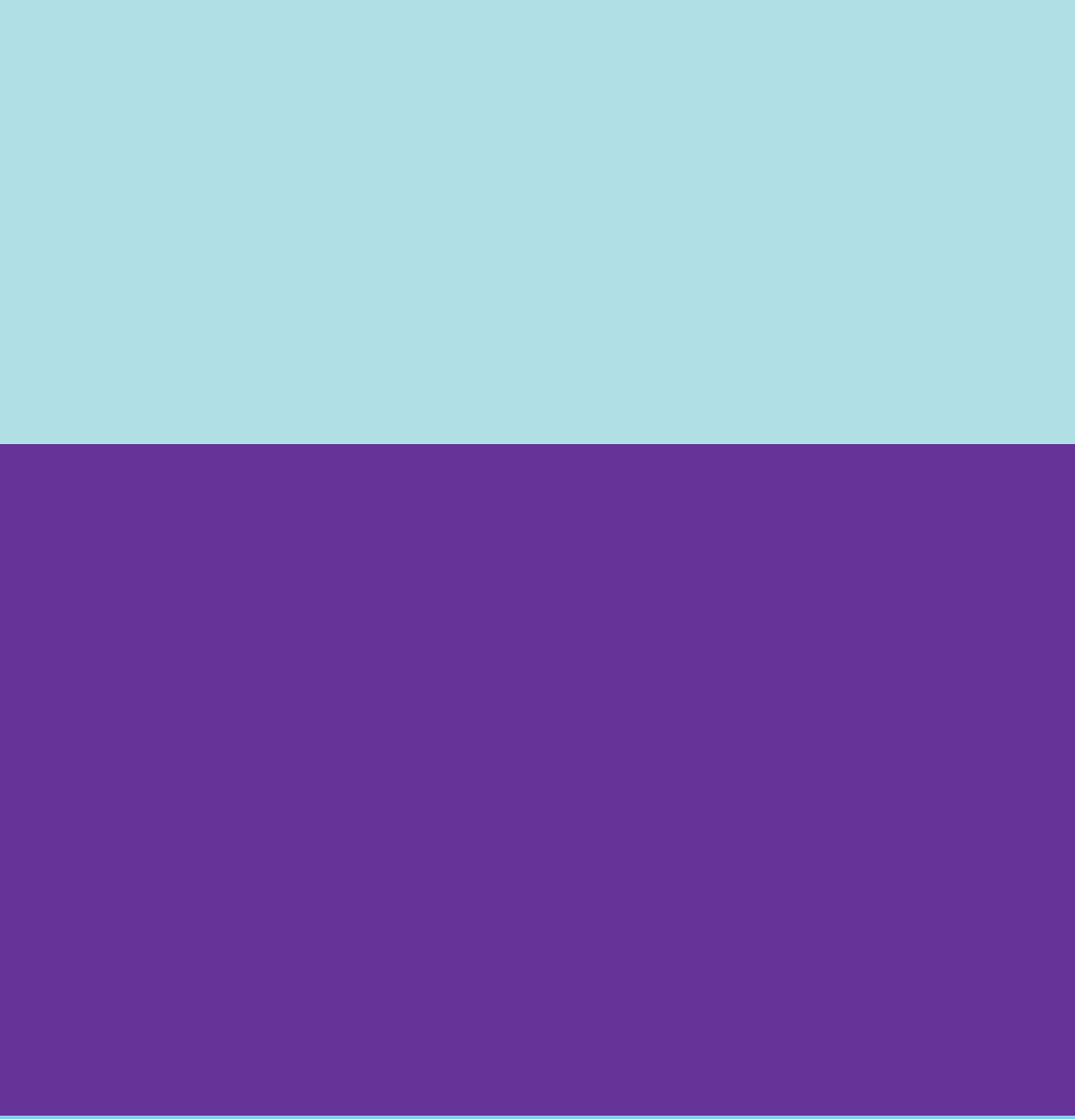
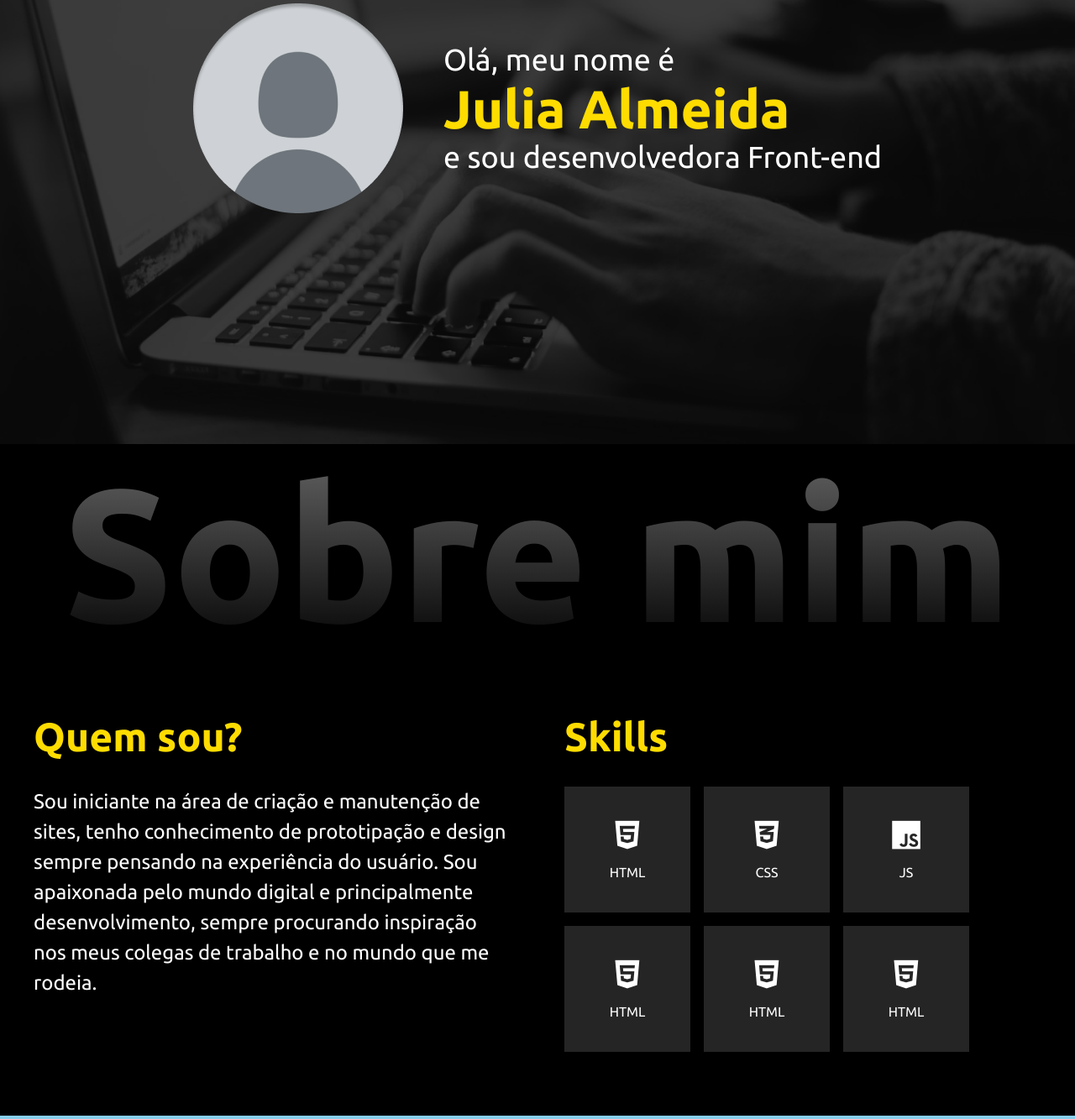
Before and after one commit to Xul14/Portifolio, a plain HTML site: page index.html in a window 1280 px wide. Shown: the part 271-1604 px from the top of the page at 84% size. Drawn offline with Linux system fonts and the light colour scheme; files whose address does not match are found by name.

Commit message:
Sobre mim

```diff
--- /dev/null
+++ b/css/home.css
@@ -0,0 +1,20 @@
+.home{
+    background-image: url(../img/Background.png) ;
+    background-repeat: no-repeat;
+    background-size: cover;
+    display: flex;
+    justify-content: center;
+    align-items: center;
+    gap: 48px;
+    width: 100%;
+}
+
+.home__text{
+    font-size: 2.25rem;
+}
+
+.home__name{
+    font-size: 4rem;
+    color: var(--primary-color);
+    font-weight: 700;
+}
--- /dev/null
+++ b/css/sobre-mim.css
@@ -0,0 +1,76 @@
+.sobre-mim{
+    display: grid;
+    grid-template-areas:
+    "title title"
+    "description skills";
+    max-width: 1200px;
+    width: 100%;
+    grid-template-rows: auto 1fr;
+    grid-template-columns: 1fr 1fr;
+    gap: 64px;
+}
+
+.section-title{
+    grid-area: title;
+    font-size: clamp( 2rem, 18vw, 14rem);
+    font-weight: 700;
+    text-align: center;
+    background: linear-gradient(#666,#000);
+    background-clip: text;
+    -webkit-background-clip: text;
+    color: transparent;
+}
+
+.description{
+    grid-area: description;
+    display: flex;
+    flex-direction: column;
+    gap: 32px;
+}
+
+.description__title{
+    font-size: 3rem;
+    color: var(--primary-color);
+}
+
+.description__text{
+    font-size: 1.5rem;
+    line-height: 150%;
+}
+
+.skills{
+    grid-area: skills;
+    gap: 32px;
+    display: flex;
+    flex-direction: column;
+}
+
+.skills__title{
+    font-size: 3rem;
+    color: var(--primary-color);
+}
+
+.skills__icons{
+    display: flex;
+    flex-wrap: wrap;
+    gap: 16px;
+}
+
+.skills__icons .icon{
+    width: 150px;
+    height: 150px;
+    background-color: var(--icon-color);
+    display: flex;
+    flex-direction: column;
+    justify-content: center;
+    align-items: center;
+    gap: 16px;
+}
+
+.skills__icons i{
+    font-size: 2.4rem;
+}
+
+.skills__icons span{
+    font-size: 1rem;
+}
--- a/css/style.css
+++ b/css/style.css
@@ -1,6 +1,10 @@
 :root{
     --primary-color: #FEDC00;
-    --iconcolor: #252525;
+    --icon-color: #252525;
+}
+
+html{
+    scroll-behavior: smooth;
 }
 
 body{
@@ -14,11 +18,9 @@ body{
 
 header{
     grid-area: content;
-    height: 100px;
     width: 100%;
     max-width: 1200px;
     place-self: start center;
-    background-color: #0008;
     margin-top: 48px;
     display: flex;
     justify-content: space-between;
@@ -29,26 +31,23 @@ header{
 
 main{
     grid-area: content;
+    display: flex;
+    flex-direction: column;
+    align-items: center;
 }
 
 section{
     height: 100vh;
-    background-color: lightsteelblue;
 }
 
-.home{
-    background-color: powderblue;
-}
-
-.sobre-mim{
-    background-color: rebeccapurple;
-}
 .projetos{
     background-color: skyblue;
+    width: 100%;
 }
 
 .contato{
     background-color: thistle;
+    width: 100%;
 }
 
 footer{
--- a/index.html
+++ b/index.html
@@ -1,17 +1,22 @@
 <!DOCTYPE html>
 <html lang="pt-br">
+
 <head>
     <meta charset="UTF-8">
     <meta name="viewport" content="width=device-width, initial-scale=1.0">
-    <link rel="stylesheet" href="<link rel="preconnect" href="https://fonts.googleapis.com">
+    <link rel="stylesheet" href="<link rel=" preconnect" href="https://fonts.googleapis.com">
     <link rel="preconnect" href="https://fonts.gstatic.com" crossorigin>
     <link href="https://fonts.googleapis.com/css2?family=Ubuntu:wght@300;400;700&display=swap" rel="stylesheet"">
-    <link rel="stylesheet" href="./css/reset.css">
+    <script src="https://kit.fontawesome.com/324b71f187.js" crossorigin="anonymous"></script>
+    <link rel=" stylesheet" href="./css/reset.css">
     <link rel="stylesheet" href="./css//style.css">
     <link rel="stylesheet" href="./css/logo.css">
     <link rel="stylesheet" href="./css/menu.css">
+    <link rel="stylesheet" href="./css/home.css">
+    <link rel="stylesheet" href="./css/sobre-mim.css">
     <title>Portifólio - Julia</title>
 </head>
+
 <body>
     <header>
         <div class="logo">
@@ -20,26 +25,79 @@
         <nav>
             <ul class="menu">
                 <li>
-                    <a href="#">Início</a>
+                    <a href="#home">Início</a>
                 </li>
                 <li>
-                    <a href="#">Sobre Mim</a>
+                    <a href="#sobre-mim">Sobre Mim</a>
                 </li>
                 <li>
-                    <a href="#">Projetos</a>
+                    <a href="#projetos">Projetos</a>
                 </li>
                 <li>
-                    <a href="#">Contato</a>
+                    <a href="#contato">Contato</a>
                 </li>
             </ul>
         </nav>
     </header>
     <main>
-        <section class="home"></section>
-        <section class="sobre-mim"></section>
-        <section class="projetos"></section>
-        <section class="contato"></section>
+        <section class="home">
+            <img src="./img/Imagem.png" alt="foto" class="home__photo">
+            <div>
+                <span class="home__text">Olá, meu nome é</span>
+                <h1 class="home__name">Julia Almeida</h1>
+                <span class="home__text">e sou desenvolvedora Front-end</span>
+            </div>
+        </section>
+        <section class="sobre-mim" id="sobre-mim">
+            <h2 class="section-title">Sobre mim</h2>
+            <div class="description">
+                <h3 class="description__title">Quem sou?</h3>
+                <p class="description__text">
+                    Sou iniciante na área de criação e manutenção de sites, tenho conhecimento de prototipação e design
+                    sempre pensando na experiência do usuário.
+                    Sou apaixonada pelo mundo digital e principalmente desenvolvimento, sempre procurando inspiração nos
+                    meus colegas de trabalho e no mundo que me rodeia.</p>
+            </div>
+            <div class="skills">
+                <h3 class="skills__title">Skills</h3>
+                <div class="skills__icons">
+
+                    <div class="icon">
+                        <i class="fab fa-html5"></i>
+                        <span>HTML</span>
+                    </div>
+
+                    <div class="icon">
+                        <i class="fab fa-css3-alt"></i>
+                        <span>CSS</span>
+                    </div>
+
+                    <div class="icon">
+                        <i class="fab fa-js"></i>
+                        <span>JS</span>
+                    </div>
+
+                    <div class="icon">
+                        <i class="fa-brands fa-html5"></i>
+                        <span>HTML</span>
+                    </div>
+
+                    <div class="icon">
+                        <i class="fa-brands fa-html5"></i>
+                        <span>HTML</span>
+                    </div>
+
+                    <div class="icon">
+                        <i class="fa-brands fa-html5"></i>
+                        <span>HTML</span>
+                    </div>
+
+                </div>
+        </section>
+        <section class="projetos" id="projetos"></section>
+        <section class="contato" id="contato"></section>
     </main>
     <footer></footer>
 </body>
+
 </html>
```
Also changed, not shown: img/Background.png (added), img/Imagem.png (added).
